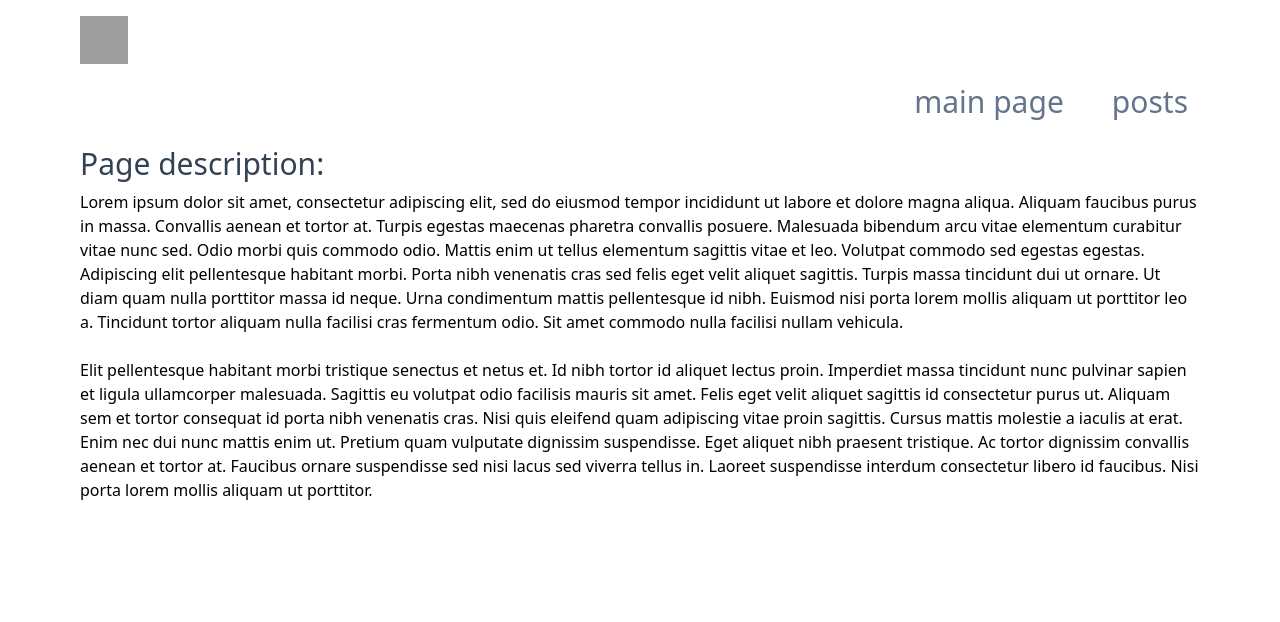
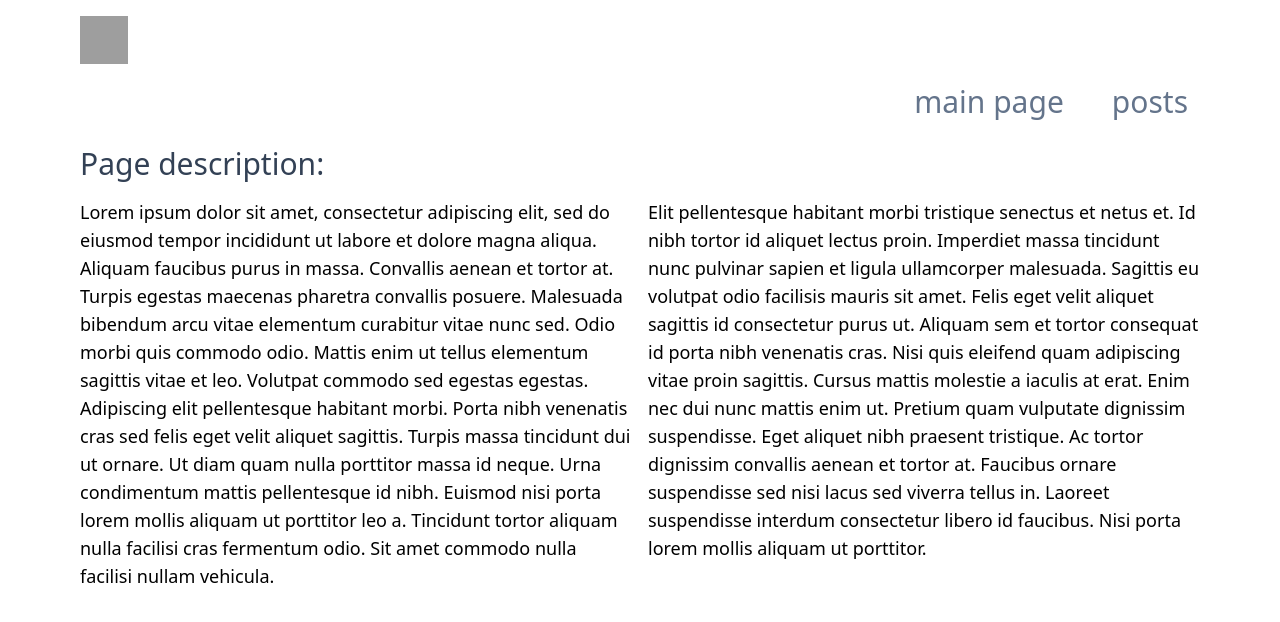
Before and after one commit to yaroslav-gr/posts_test-task, a React app: page / in a window 1280 px wide. Shown: the top 622 px of the page. Built offline with nearby package versions, Linux system fonts and the light colour scheme; no server answers; grey boxes are pictures that could not be loaded.

Commit message:
small fixes; add post form

```diff
--- a/public/output.css
+++ b/public/output.css
@@ -519,22 +519,17 @@ Ensure the default browser behavior of the `hidden` attribute.
   box-shadow: 0 20px 25px -5px rgb(0 0 0 / 0.1), 0 8px 10px -6px rgb(0 0 0 / 0.1);
 }
 
-.my-2 {
-  margin-top: 0.5rem;
-  margin-bottom: 0.5rem;
-}
-
 .my-4 {
   margin-top: 1rem;
   margin-bottom: 1rem;
 }
 
+.mb-4 {
+  margin-bottom: 1rem;
+}
+
 .mb-3 {
   margin-bottom: 0.75rem;
-}
-
-.mb-4 {
-  margin-bottom: 1rem;
 }
 
 .box-border {
@@ -569,8 +564,16 @@ Ensure the default browser behavior of the `hidden` attribute.
   width: 3rem;
 }
 
+.grid-cols-2 {
+  grid-template-columns: repeat(2, minmax(0, 1fr));
+}
+
 .grid-cols-1 {
   grid-template-columns: repeat(1, minmax(0, 1fr));
+}
+
+.grid-rows-1 {
+  grid-template-rows: repeat(1, minmax(0, 1fr));
 }
 
 .flex-col {
@@ -583,6 +586,10 @@ Ensure the default browser behavior of the `hidden` attribute.
 
 .justify-end {
   justify-content: flex-end;
+}
+
+.justify-center {
+  justify-content: center;
 }
 
 .justify-between {
@@ -599,8 +606,24 @@ Ensure the default browser behavior of the `hidden` attribute.
   margin-left: calc(1.5rem * calc(1 - var(--tw-space-x-reverse)));
 }
 
+.justify-self-start {
+  justify-self: start;
+}
+
 .rounded-lg {
   border-radius: 0.5rem;
+}
+
+.border {
+  border-width: 1px;
+}
+
+.border-b-2 {
+  border-bottom-width: 2px;
+}
+
+.border-b {
+  border-bottom-width: 1px;
 }
 
 .p-2 {
@@ -622,9 +645,19 @@ Ensure the default browser behavior of the `hidden` attribute.
   line-height: 2.25rem;
 }
 
+.text-lg {
+  font-size: 1.125rem;
+  line-height: 1.75rem;
+}
+
 .text-2xl {
   font-size: 1.5rem;
   line-height: 2rem;
+}
+
+.text-xl {
+  font-size: 1.25rem;
+  line-height: 1.75rem;
 }
 
 .leading-\[3rem\] {
@@ -645,8 +678,14 @@ Ensure the default browser behavior of the `hidden` attribute.
   color: rgb(100 116 139 / var(--tw-text-opacity));
 }
 
-body {
-  overflow: scroll;
+.text-black {
+  --tw-text-opacity: 1;
+  color: rgb(0 0 0 / var(--tw-text-opacity));
+}
+
+.outline-none {
+  outline: 2px solid transparent;
+  outline-offset: 2px;
 }
 
 .editable {
@@ -657,6 +696,46 @@ body {
 .noteditable {
   outline: 0px solid transparent;
   color: rgb(100 116 139);
+}
+
+/* scroll bar */
+
+textarea::-webkit-scrollbar {
+  width: 12px;
+  /* width of the entire scrollbar */
+}
+
+textarea::-webkit-scrollbar-track {
+  background: rgb(228, 228, 228);
+  /* color of the tracking area */
+}
+
+textarea::-webkit-scrollbar-thumb {
+  background-color: rgb(160, 160, 160);
+  /* color of the scroll thumb */
+  border-radius: 20px;
+  /* roundness of the scroll thumb */
+  border: 3px solid rgb(228, 228, 228);
+  /* creates padding around scroll thumb */
+}
+
+body::-webkit-scrollbar {
+  width: 12px;
+  /* width of the entire scrollbar */
+}
+
+body::-webkit-scrollbar-track {
+  background: rgb(228, 228, 228);
+  /* color of the tracking area */
+}
+
+body::-webkit-scrollbar-thumb {
+  background-color: rgb(160, 160, 160);
+  /* color of the scroll thumb */
+  border-radius: 20px;
+  /* roundness of the scroll thumb */
+  border: 3px solid rgb(228, 228, 228);
+  /* creates padding around scroll thumb */
 }
 
 .hover\:bg-slate-100:hover {
--- a/src/components/header/header.jsx
+++ b/src/components/header/header.jsx
@@ -3,7 +3,7 @@ import React from 'react';
 const Header = ({title}) => {
   return (
     <React.Fragment>
-      <h1 className="text-3xl font-nornal text-slate-700">{title}</h1>
+      <h1 className="text-3xl font-nornal text-slate-700 mb-4">{title}</h1>
     </React.Fragment>
   );
 };
--- a/src/components/main/main.jsx
+++ b/src/components/main/main.jsx
@@ -9,12 +9,14 @@ const MainPage = () => {
       <MainContainer>
         <NavMenu/>
         <Header title={`Page description:`}/>
-        <p className='my-2'>
-          Lorem ipsum dolor sit amet, consectetur adipiscing elit, sed do eiusmod tempor incididunt ut labore et dolore magna aliqua. Aliquam faucibus purus in massa. Convallis aenean et tortor at. Turpis egestas maecenas pharetra convallis posuere. Malesuada bibendum arcu vitae elementum curabitur vitae nunc sed. Odio morbi quis commodo odio. Mattis enim ut tellus elementum sagittis vitae et leo. Volutpat commodo sed egestas egestas. Adipiscing elit pellentesque habitant morbi. Porta nibh venenatis cras sed felis eget velit aliquet sagittis. Turpis massa tincidunt dui ut ornare. Ut diam quam nulla porttitor massa id neque. Urna condimentum mattis pellentesque id nibh. Euismod nisi porta lorem mollis aliquam ut porttitor leo a. Tincidunt tortor aliquam nulla facilisi cras fermentum odio. Sit amet commodo nulla facilisi nullam vehicula.
-          <br/>
-          <br/>
-          Elit pellentesque habitant morbi tristique senectus et netus et. Id nibh tortor id aliquet lectus proin. Imperdiet massa tincidunt nunc pulvinar sapien et ligula ullamcorper malesuada. Sagittis eu volutpat odio facilisis mauris sit amet. Felis eget velit aliquet sagittis id consectetur purus ut. Aliquam sem et tortor consequat id porta nibh venenatis cras. Nisi quis eleifend quam adipiscing vitae proin sagittis. Cursus mattis molestie a iaculis at erat. Enim nec dui nunc mattis enim ut. Pretium quam vulputate dignissim suspendisse. Eget aliquet nibh praesent tristique. Ac tortor dignissim convallis aenean et tortor at. Faucibus ornare suspendisse sed nisi lacus sed viverra tellus in. Laoreet suspendisse interdum consectetur libero id faucibus. Nisi porta lorem mollis aliquam ut porttitor.
-        </p>
+        <div className='grid grid-cols-2 grid-rows-1 gap-4'>
+          <p className='text-lg'>
+            Lorem ipsum dolor sit amet, consectetur adipiscing elit, sed do eiusmod tempor incididunt ut labore et dolore magna aliqua. Aliquam faucibus purus in massa. Convallis aenean et tortor at. Turpis egestas maecenas pharetra convallis posuere. Malesuada bibendum arcu vitae elementum curabitur vitae nunc sed. Odio morbi quis commodo odio. Mattis enim ut tellus elementum sagittis vitae et leo. Volutpat commodo sed egestas egestas. Adipiscing elit pellentesque habitant morbi. Porta nibh venenatis cras sed felis eget velit aliquet sagittis. Turpis massa tincidunt dui ut ornare. Ut diam quam nulla porttitor massa id neque. Urna condimentum mattis pellentesque id nibh. Euismod nisi porta lorem mollis aliquam ut porttitor leo a. Tincidunt tortor aliquam nulla facilisi cras fermentum odio. Sit amet commodo nulla facilisi nullam vehicula.
+          </p>
+          <p className='text-lg'>
+            Elit pellentesque habitant morbi tristique senectus et netus et. Id nibh tortor id aliquet lectus proin. Imperdiet massa tincidunt nunc pulvinar sapien et ligula ullamcorper malesuada. Sagittis eu volutpat odio facilisis mauris sit amet. Felis eget velit aliquet sagittis id consectetur purus ut. Aliquam sem et tortor consequat id porta nibh venenatis cras. Nisi quis eleifend quam adipiscing vitae proin sagittis. Cursus mattis molestie a iaculis at erat. Enim nec dui nunc mattis enim ut. Pretium quam vulputate dignissim suspendisse. Eget aliquet nibh praesent tristique. Ac tortor dignissim convallis aenean et tortor at. Faucibus ornare suspendisse sed nisi lacus sed viverra tellus in. Laoreet suspendisse interdum consectetur libero id faucibus. Nisi porta lorem mollis aliquam ut porttitor.
+          </p>
+        </div>
       </MainContainer>
     </React.Fragment>
   );
--- /dev/null
+++ b/src/components/posts/post-add-form.jsx
@@ -0,0 +1,26 @@
+import React from 'react';
+
+const AddPostForm = () => {
+  return (
+    <React.Fragment>
+      <div className='min-h-[12.5rem] flex flex-col justify-center card'>
+        <h1 className='mb-4 text-2xl justify-self-start'>Create a new post</h1>
+        <form className='flex flex-col'>
+          <label className='flex flex-col text-xl mb-3 text-slate-500'>
+            title:
+            <input className='outline-none border-b text-black'/>
+          </label>
+          <label className='flex flex-col text-xl text-slate-500'>
+            discription:
+            <textarea rows='5' className='outline-none border-b text-black'></textarea>
+          </label>
+          <div className='w-full flex justify-end'>
+            <button type='submit' className='rounded-lg p-2 text-slate-500 leading-[2rem] text-2xl hover:bg-slate-100 hover:text-slate-900'>Post</button>
+          </div>
+        </form>
+      </div>
+    </React.Fragment>
+  );
+};
+
+export default AddPostForm;
--- a/src/components/posts/posts-list.jsx
+++ b/src/components/posts/posts-list.jsx
@@ -1,11 +1,13 @@
 import React from 'react';
 import { connect } from 'react-redux';
 import Post from './post-item';
+import AddPostForm from './post-add-form';
 
 const PostsList = ({posts}) => {
   return (
     <React.Fragment>
       <div className='grid grid-cols-1 gap-4 sm:grid-cols-2 lg:grid-cols-3 xl:grid-cols-4'>
+        <AddPostForm/>
         {posts.map(post => <Post post={post} key={post.id}/>)}
       </div>
     </React.Fragment>
--- a/src/input.css
+++ b/src/input.css
@@ -11,9 +11,8 @@
   }
 }
 
-body {
-  overflow: scroll;
-}
+
+
 
 .editable {
   outline: 1px solid rgb(189, 189, 189);
@@ -24,3 +23,32 @@ body {
   outline: 0px solid transparent;
   color: rgb(100 116 139);
 }
+
+/* scroll bar */
+textarea::-webkit-scrollbar {
+  width: 12px;               /* width of the entire scrollbar */
+}
+
+textarea::-webkit-scrollbar-track {
+  background: rgb(228, 228, 228);        /* color of the tracking area */
+}
+
+textarea::-webkit-scrollbar-thumb {
+  background-color: rgb(160, 160, 160);    /* color of the scroll thumb */
+  border-radius: 20px;       /* roundness of the scroll thumb */
+  border: 3px solid rgb(228, 228, 228);  /* creates padding around scroll thumb */
+}
+
+body::-webkit-scrollbar {
+  width: 12px;               /* width of the entire scrollbar */
+}
+
+body::-webkit-scrollbar-track {
+  background: rgb(228, 228, 228);        /* color of the tracking area */
+}
+
+body::-webkit-scrollbar-thumb {
+  background-color: rgb(160, 160, 160);    /* color of the scroll thumb */
+  border-radius: 20px;       /* roundness of the scroll thumb */
+  border: 3px solid rgb(228, 228, 228);  /* creates padding around scroll thumb */
+}
```
